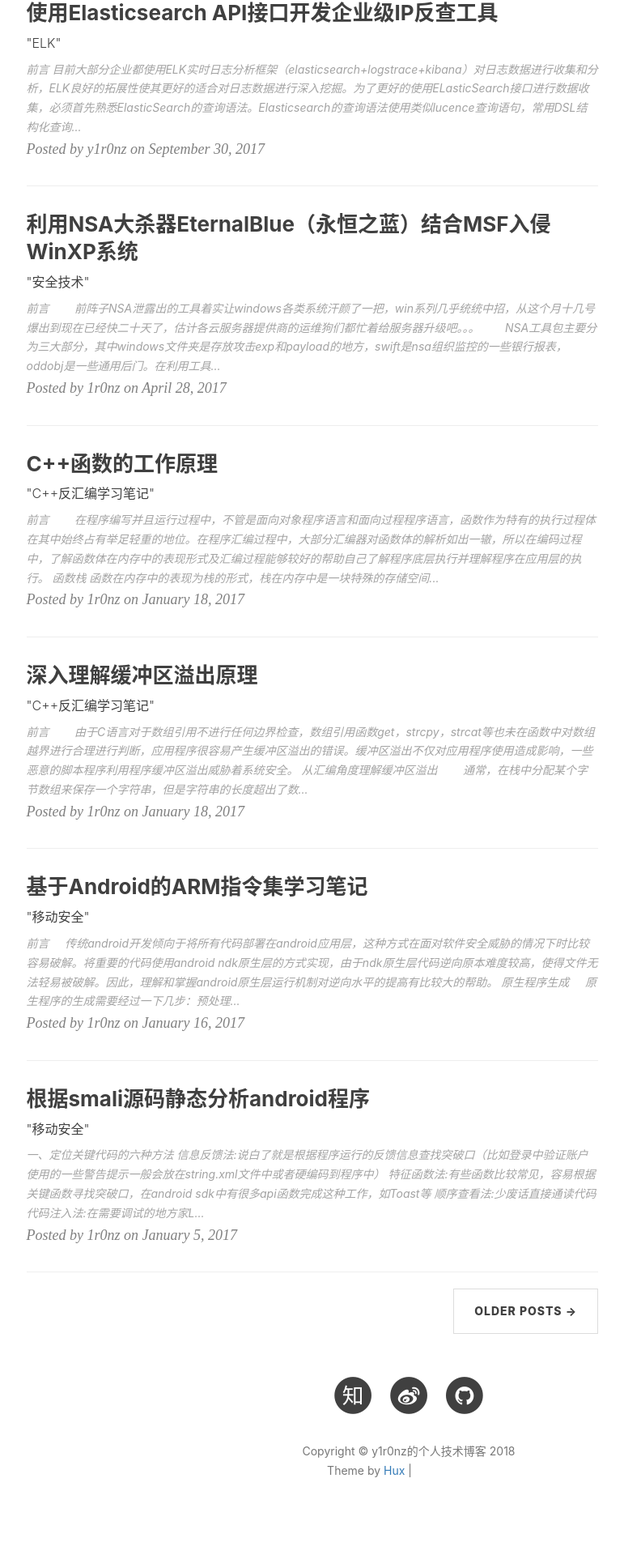
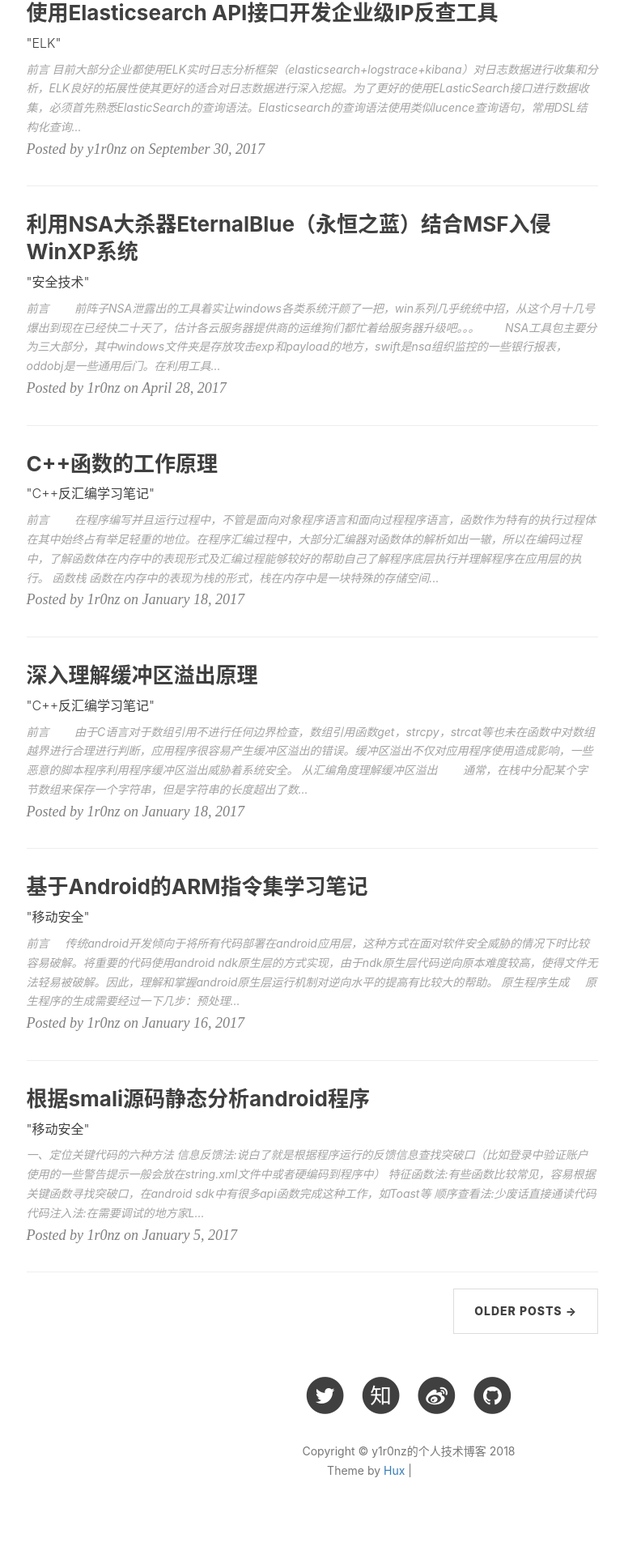
Before and after one commit to yangrz/blog, a Jekyll site: the page built from index.html, in a window 1280 px wide. Shown: the part 1618-3538 px from the top of the page at 81% size, without its empty margins (135-906 px from the left). Built offline with Jekyll 4.4.1, drawn with Linux system fonts in a browser that asks for light colours; nearby versions of some CDN libraries; the list of posts is cut into pages by our own code; comment, search, counter and statistics services are not loaded; grey boxes are pictures that could not be loaded.

Commit message:
2018-01-14

```diff
--- a/_includes/footer.html
+++ b/_includes/footer.html
@@ -14,7 +14,7 @@
                         </a>
                     </li>
                     {% endif %}
-                    <!-- {% if site.twitter_username %}
+                    {% if site.twitter_username %}
                     <li>
                         <a href="https://twitter.com/{{ site.twitter_username }}">
                             <span class="fa-stack fa-lg">
@@ -23,7 +23,7 @@
                             </span>
                         </a>
                     </li>
-                    {% endif %} -->
+                    {% endif %}
 
                     <!-- add Weibo, Zhihu by Hux, add target = "_blank" to <a> by Hux -->
                     {% if site.zhihu_username %}
```
